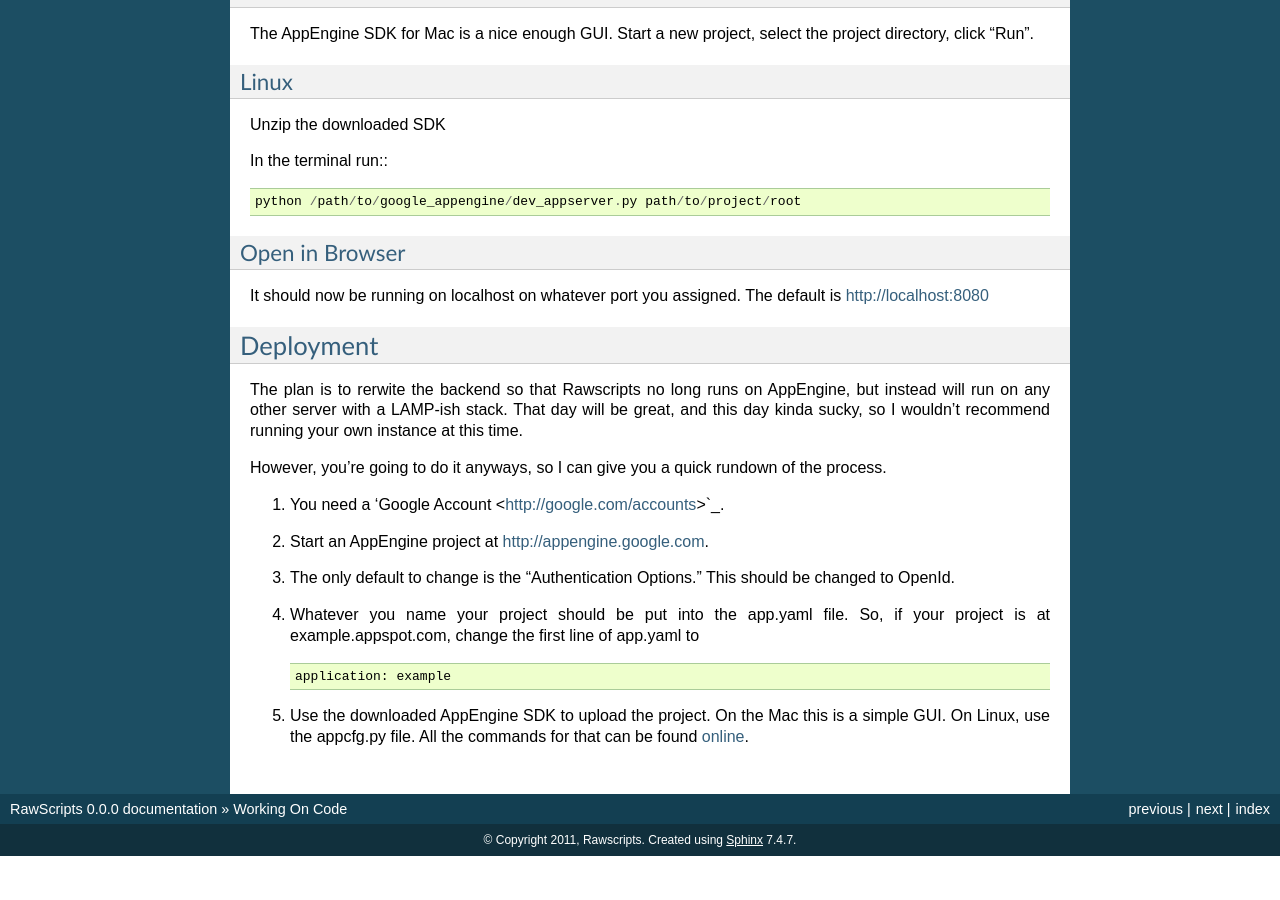
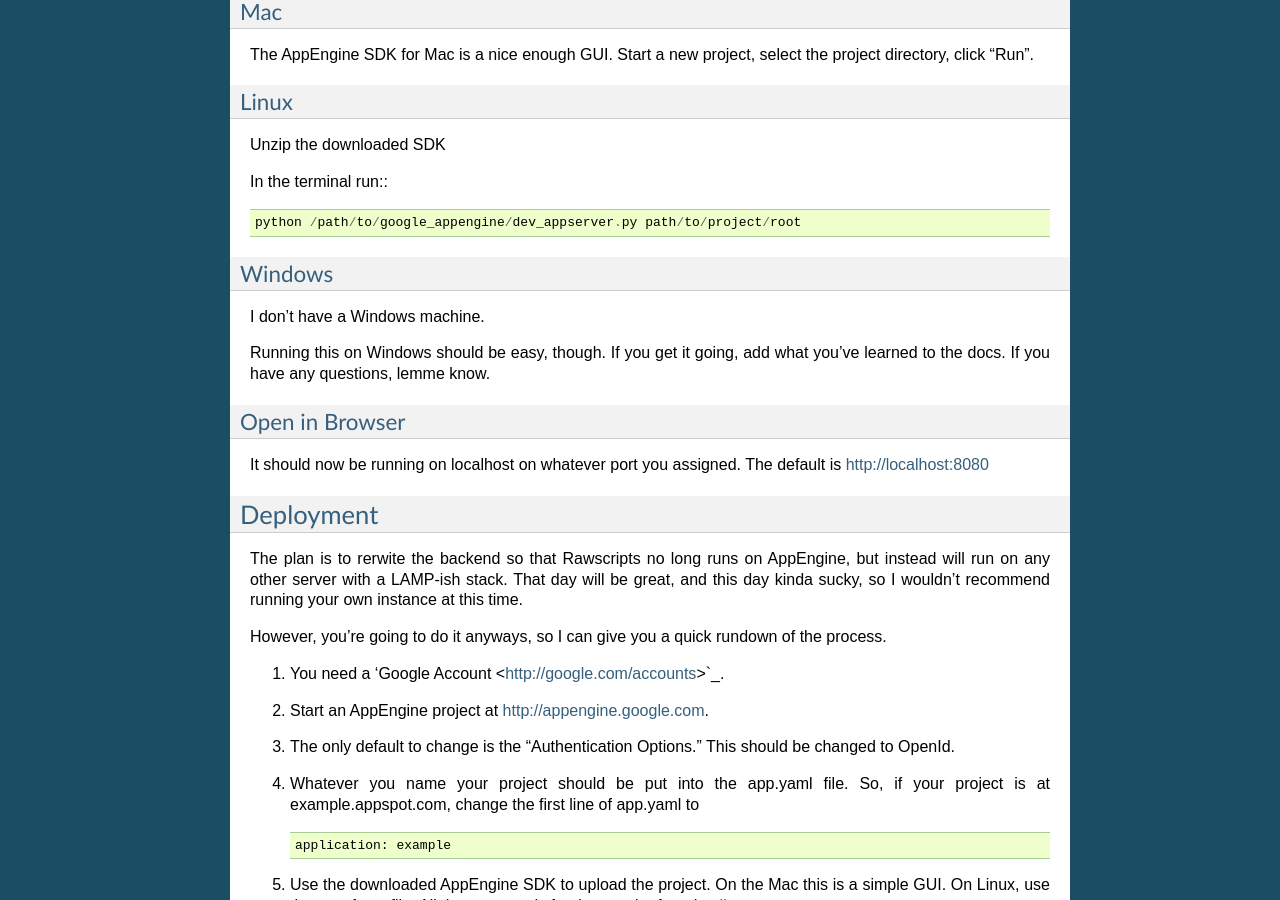
Before and after one commit to ritchiewilson/rawscripts, a Sphinx documentation site: the page built from docs/source/code.rst, in a window 1280 px wide and 900 px high, scrolled down 1703 px. Built offline with Sphinx 7.4.7, drawn with Linux system fonts in a browser that asks for light colours; before the commit the page ends 2559 px from its top, so only the background shows below that; some of the changed text lies outside the part shown.

```diff
--- a/docs/source/code.rst
+++ b/docs/source/code.rst
@@ -101,6 +102,15 @@
 
     python /path/to/google_appengine/dev_appserver.py path/to/project/root
 
+Windows
+-------
+
+I don't have a Windows machine.
+
+Running this on Windows should be easy, though. If you get it going,
+add what you've learned to the docs. If you have any questions, lemme
+know.
+
 Open in Browser
 ---------------
 
```
Also changed, not shown: other parts of docs/source/code.rst (+3 -2 lines).
